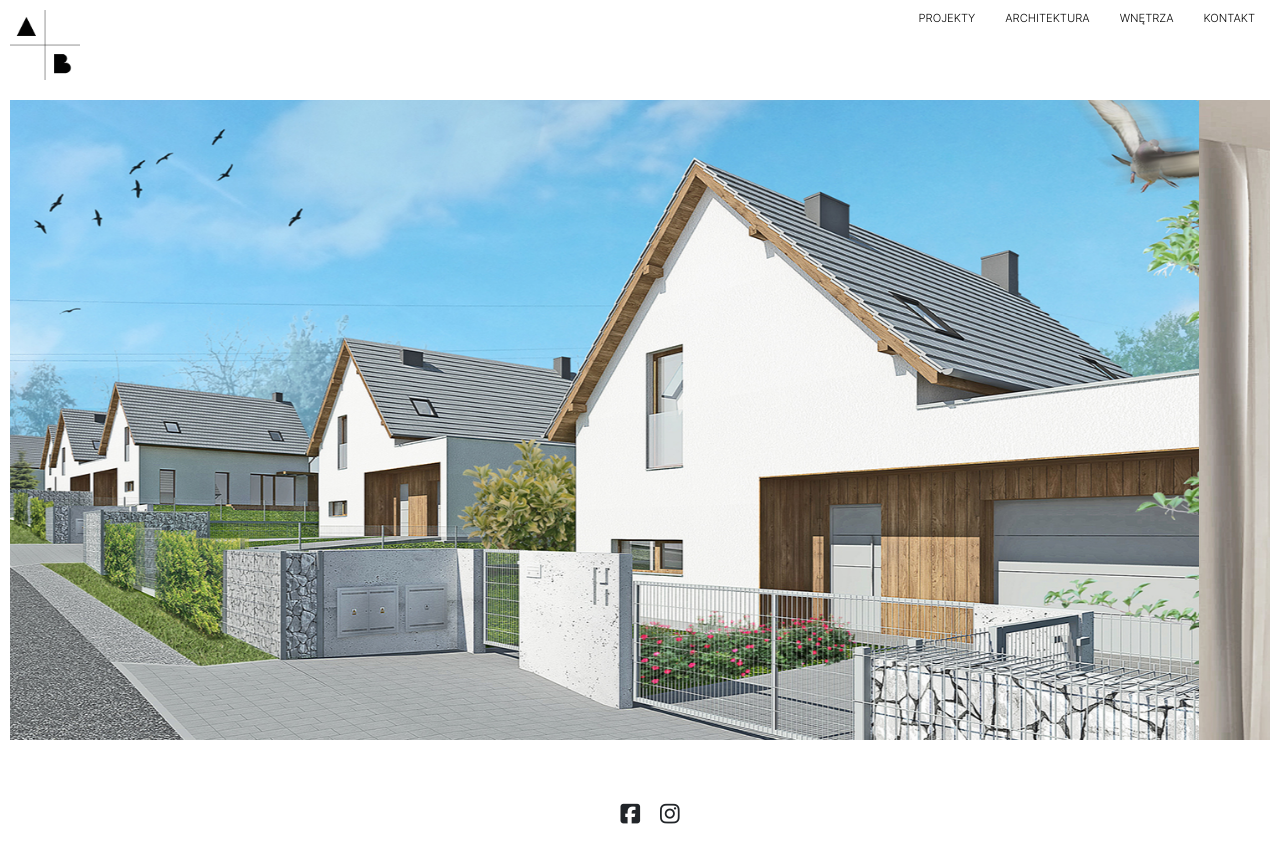
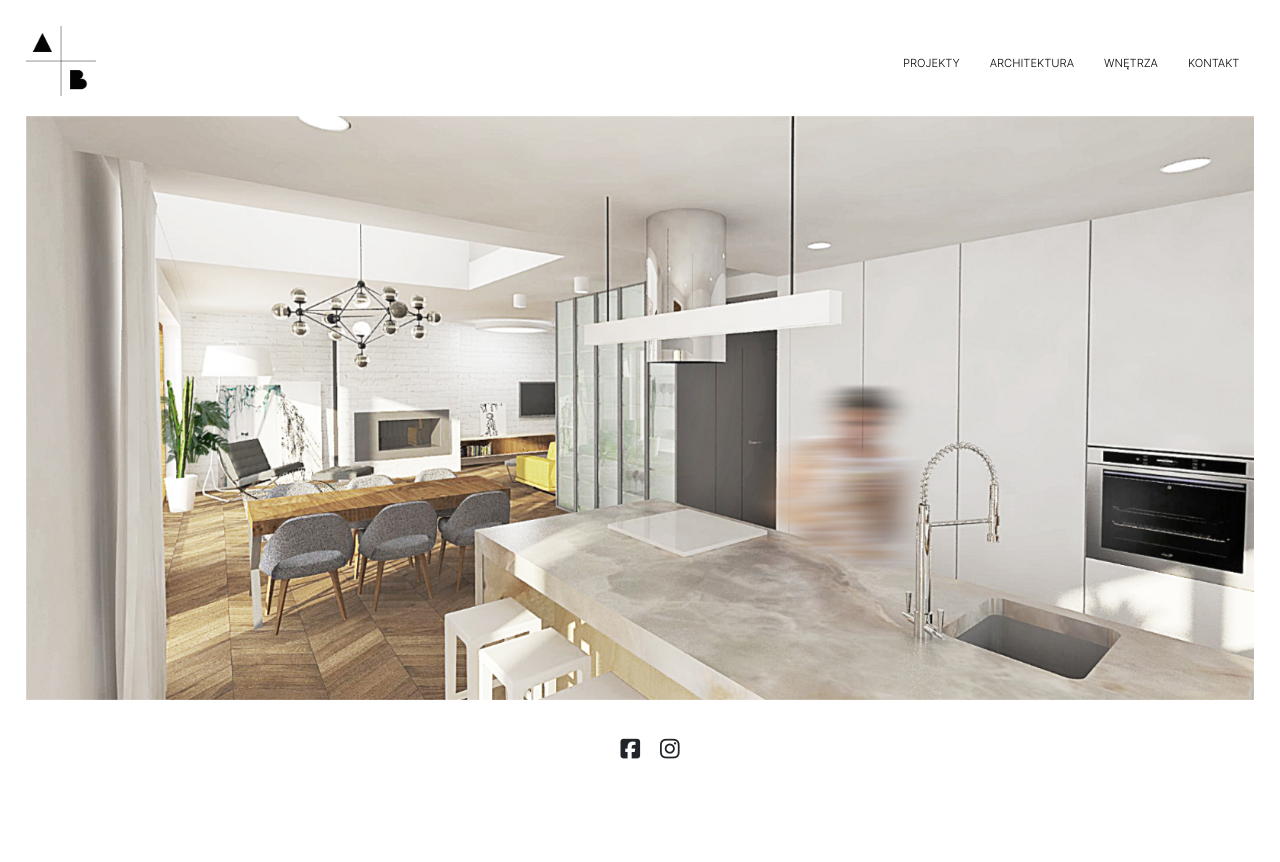
Before and after one commit to wrogoz/Architektura_A-B, a React (Create React App) app: page / in a window 1280 px wide. Shown: the top 862 px of the page. After the commit the page ends 800 px from the top, so only its background shows below. Built offline with nearby package versions, Linux system fonts and the light colour scheme.

Commit message:
homePage desktop styling

```diff
--- a/src/App.js
+++ b/src/App.js
@@ -59,6 +59,9 @@
   display: flex;
   flex-direction: column;
   font-size: 0.7rem;
+  @media(min-width:800px){
+    padding:2%
+  }
 `;
 
 export default App;
--- a/src/components/footer.jsx
+++ b/src/components/footer.jsx
@@ -18,6 +18,10 @@
   display: flex;
   flex-flow: column;
   flex-grow: 1;
+  @media(min-width:800px){
+  margin: 0;
+  margin-top: 2%;
+        }
 `;
 const FooterCol = styled(Col)`
   display: flex;
@@ -28,6 +32,6 @@
 
 const SocialIcon = styled.i`
   margin-left: 20px;
-  margin-top: auto;
+
 `;
 export default Footer;
--- a/src/components/header.jsx
+++ b/src/components/header.jsx
@@ -16,7 +16,7 @@
 
   return (
     <HeaderBox>
-      <Row>
+      <HeaderRow>
         <Col xs={4}>
           <Link to="/" onClick={props.isMenuOpen ? showHideMenu : null}>
             <Logo src={logo} alt="logo" />
@@ -31,7 +31,7 @@
         </Nav>
 
         {props.isMenuOpen ? <MobileMenu onClick={showHideMenu} /> : null}
-      </Row>
+      </HeaderRow>
 
       {window.addEventListener("resize", () => {
         props.dispatch(changeWindowWidth(window.innerWidth));
@@ -39,10 +39,14 @@
     </HeaderBox>
   );
 };
+
 const HeaderBox = styled.header`
   margin-bottom: 20px;
   text-transform: uppercase;
 `;
+const HeaderRow= styled(Row)`
+  align-items:center;
+`
 const Logo = styled.img`
   width: 70px;
   height: auto;
--- a/src/components/homePage.jsx
+++ b/src/components/homePage.jsx
@@ -10,7 +10,7 @@
   return (
     <Test>
       <HomeBox>
-        <Slider indicators={false} controls={false}>
+        <Slider indicators={false} controls={false} interval={3000}>
           <Carousel.Item>
             <SliderImage
               className="d-block w-100"
@@ -45,5 +45,10 @@
         background-size: auto 100%;
         background-position: 30% 50%;
         background-repeat: no-repeat;
+        @media(min-width:800px){
+          background-size:cover;
+          background-position:0;
+          min-height:73vh;
+        }
     `;
 export default HomePage;
--- a/src/components/navigation/menu.jsx
+++ b/src/components/navigation/menu.jsx
@@ -4,12 +4,12 @@
 
 const Menu = () => {
   return (
-    <>
+    <Ul>
       <li>
         <NavLink to="/projekty">Projekty</NavLink>
       </li>
       <li>
-        <NavLink to="/Architektura">Architektura</NavLink>
+        <NavLink to="/architecture">Architektura</NavLink>
       </li>
       <li>
         <NavLink to="/entries">wnętrza</NavLink>
@@ -17,10 +17,16 @@
       <li>
         <NavLink to="/kontakt">kontakt</NavLink>
       </li>
-    </>
+    </Ul>
   );
 };
+const Ul = styled.ul`
+  display: flex;
 
+  list-style: none;
+  line-height: 30px;
+  margin-bottom: -5px;
+`
 const NavLink = styled(Link)`
   text-decoration: none;
   color: #000;
```
